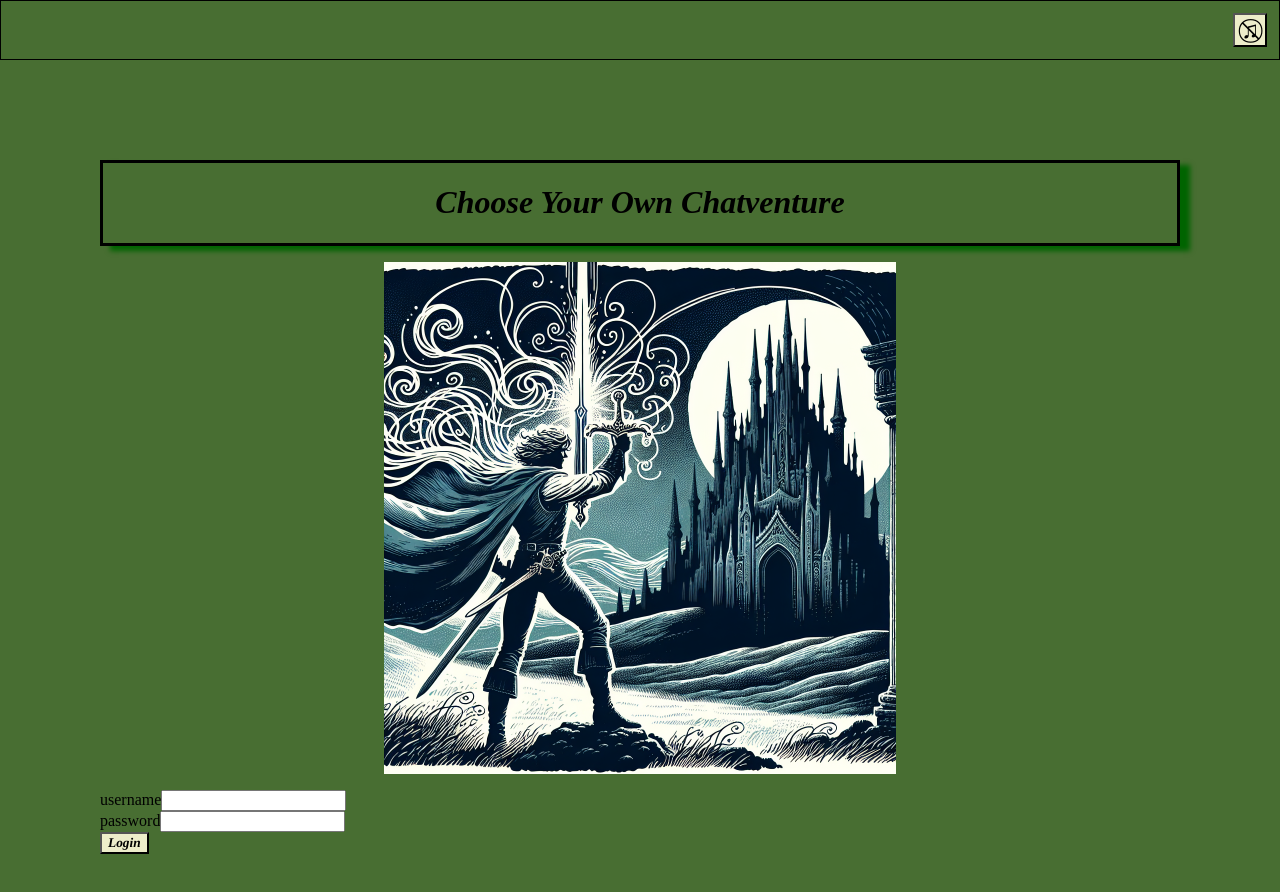
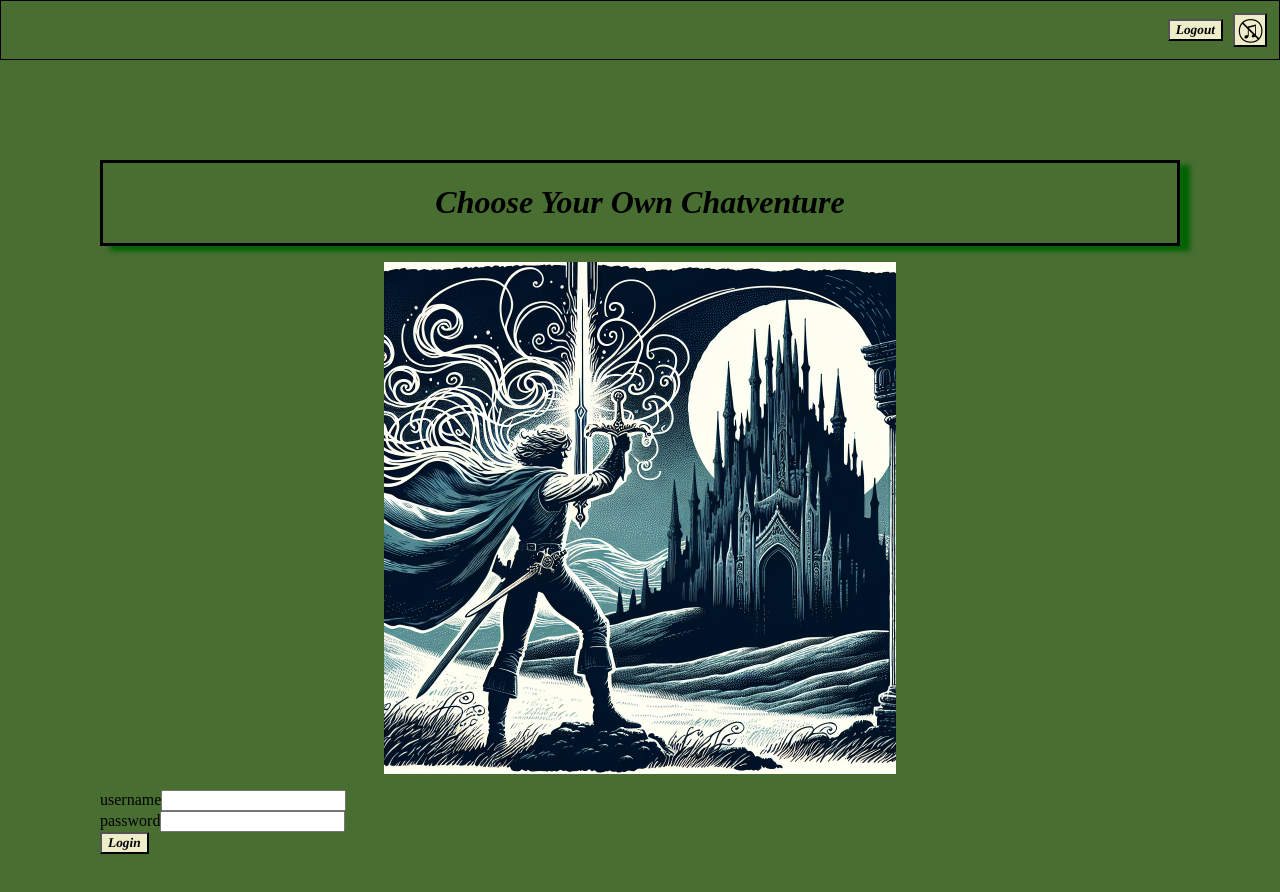
Before and after one commit to AaaDee/ChooseYouOwnChatventure, a React (Create React App) app in the folder frontend/: page / in a window 1280 px wide. Shown: the top 892 px of the page. Built offline with nearby package versions, Linux system fonts and the light colour scheme; no server answers.

Commit message:
Add logout button

```diff
--- a/frontend/src/components/Header/Header.tsx
+++ b/frontend/src/components/Header/Header.tsx
@@ -1,10 +1,17 @@
 import React from 'react';
 import { StyledHeader } from './style';
 import { MusicButton } from '../MusicButton/MusicButton';
+import { selectUser } from '../../features/user/selectors';
+import { useSelector } from 'react-redux';
+import { LogoutButton } from '../LogoutButton/LogoutButton';
 
 export function Header() {
+  const user = useSelector(selectUser);
+  const hasUser = !!user;
+
   return (
     <StyledHeader>
+      {!hasUser && <LogoutButton />}
       <MusicButton />
     </StyledHeader>
   );
--- a/frontend/src/components/Header/style.ts
+++ b/frontend/src/components/Header/style.ts
@@ -8,4 +8,5 @@ export const StyledHeader = styled.nav`
   padding-top: 12px;
   padding-bottom: 12px;
   padding-right: 12px;
+  gap: 10px;
 `;
--- /dev/null
+++ b/frontend/src/components/LogoutButton/LogoutButton.tsx
@@ -0,0 +1,15 @@
+import React from 'react';
+import { Button } from '../Button/Button';
+import { useDispatch } from 'react-redux';
+import { removeUser } from '../../features/user/slice';
+
+export function LogoutButton() {
+  const dispatch = useDispatch();
+
+  function onClick() {
+    window.localStorage.removeItem('token');
+    dispatch(removeUser());
+  }
+
+  return <Button content="Logout" onClick={onClick} />;
+}
--- a/frontend/src/features/user/slice.ts
+++ b/frontend/src/features/user/slice.ts
@@ -40,6 +40,9 @@ export const userSlice = createSlice({
   reducers: {
     setUser(state, action: PayloadAction<string>) {
       state.username = action.payload;
+    },
+    removeUser(state) {
+      state.username = undefined;
     }
   },
   extraReducers: (builder: ActionReducerMapBuilder<UserState>) => {
@@ -56,6 +59,6 @@ export const userSlice = createSlice({
   }
 });
 
-export const { setUser } = userSlice.actions;
+export const { removeUser, setUser } = userSlice.actions;
 
 export default userSlice.reducer;
```
